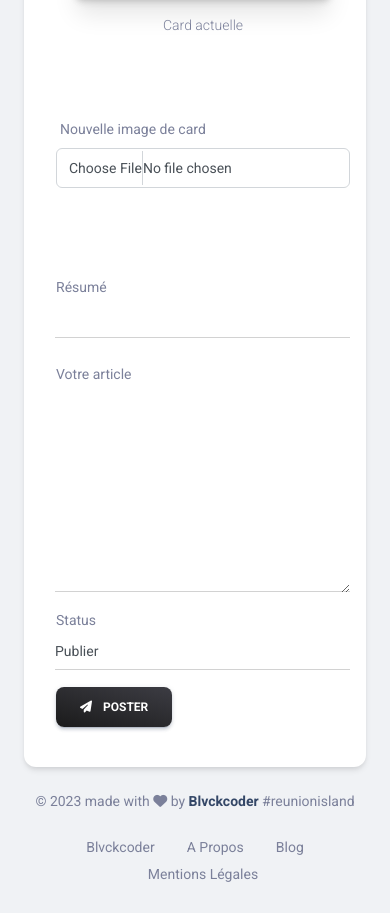
After one commit to blvckcoder/P5-Blog, a PHP site: template templates/backend/forms/editPost.twig in a window 390 px wide. The commit adds this page. Shown: the part 1301-2214 px from the top of the page. Run offline with PHP 8.4, Linux system fonts and the light colour scheme; the template is opened without the code that fills it, so the values that code supplies are empty; some libraries are stand-ins or nearby versions.

Commit message:
FEAT(update): Add update function for post & adjust img paths

```diff
--- /dev/null
+++ b/templates/backend/forms/editPost.twig
@@ -0,0 +1,127 @@
+{% include 'backend/parts/head.twig' %}
+
+<body class="g-sidenav-show bg-gray-200">
+  {% include 'backend/parts/aside.twig' %}
+  <div class="main-content position-relative max-height-vh-100 h-100">
+    {% include 'backend/parts/navbar.twig' %}
+    <div class="container-fluid px-2 px-md-4">
+      <div class="page-header min-height-300 border-radius-xl mt-4"
+        style="background-image: url('https://images.unsplash.com/photo-1531512073830-ba890ca4eba2?ixid=MnwxMjA3fDB8MHxwaG90by1wYWdlfHx8fGVufDB8fHx8&ixlib=rb-1.2.1&auto=format&fit=crop&w=1920&q=80');">
+        <span class="mask  bg-gradient-info opacity-6"></span>
+      </div>
+      <div class="card card-body mx-3 mx-md-4 mt-n6">
+        <div class="row gx-4 mb-2">
+          <!-- FORMULAIRE ARTICLE -->
+          <h4 class="text-center mb-4 mt-5">Modifier un article</h4>
+          <div class="d-flex">
+            <div class="ms-3 w-100">
+              <!-- Action addPost + passer l'id du post -->
+              <!-- -  -  - IMAGE CARD - IMAGE COVER - USER ID - POSTSTATUS -->
+              <form action="/admin/postupdate/{{post.id}}" method="post" enctype="multipart/form-data">
+                <input type="hidden" name="userId" value="1">
+
+                <div class="row">
+                  <div class="input-group input-group-static mb-4">
+                    <label for="title">Titre</label>
+                    <input type="text" class="form-control" id="title" name="title" value="{{post.title}}">
+                  </div>
+                </div>
+
+                                <div class="row my-4">
+                                    <div class="col-xl-4 col-md-6 mb-xl-0">
+                                        <div class="card card-blog card-plain">
+                                            <div class="card-header p-0 mt-n4 mx-3">
+                                                <a class="d-block shadow-xl border-radius-xl">
+                                                    <img src="../../public/{{post.imgCover}}" alt="img-blur-shadow"
+                                                        class="img-fluid shadow border-radius-xl">
+                                                </a>
+                                            </div>
+                                            <div class="card-body p-3">
+                                                <p class="text-center text-sm">Couverture actuelle</p>
+                                            </div>
+                                        </div>
+                                    </div>
+
+                                    <div class="col-xl-6 col-md-6 mb-xl-0 py-6">
+                                        <label class="form-label" for="imgCover">Nouvelle image de couverture</label>
+                                        <div class="input-group input-group-lg input-group-outline mb-3">
+                                            <input type="file" class="form-control" id="imgCover" name="imgCover"
+                                                accept="image/*">
+                                        </div>
+                                    </div>
+                                </div>
+
+                                <div class="row my-4">
+                                    <div class="col-xl-4 col-md-6 mb-xl-0">
+                                        <div class="card card-blog card-plain">
+                                            <div class="card-header p-0 mt-n4 mx-3">
+                                                <a class="d-block shadow-xl border-radius-xl">
+                                                    <img src="../../public/{{post.imgCard}}" alt="img-blur-shadow"
+                                                        class="img-fluid shadow border-radius-xl">
+                                                </a>
+                                            </div>
+                                            <div class="card-body p-3">
+                                                <p class="text-center text-sm">Card actuelle</p>
+                                            </div>
+                                        </div>
+                                    </div>
+                                    <div class="col-xl-6 col-md-6 mb-xl-0 py-5">
+                                        <label class="form-label" for="imgCard">Nouvelle image de card</label>
+                                        <div class="input-group input-group-lg input-group-outline mb-3">
+                                            <input type="file" class="form-control" id="imgCard" name="imgCard"
+                                                accept="image/*">
+                                        </div>
+                                    </div>
+                                </div>
+
+                <div class="mb-4">
+                  <div class="input-group input-group-static">
+                    <label for="excerpt">Résumé</label>
+                    <input type="text" id="excerpt" name="excerpt" value="{{post.excerpt}}" class="form-control">
+                  </div>
+                </div>
+
+                <div class="row my-3">
+                  <div class="input-group  input-group-static">
+                    <label for="content">Votre article</label>
+                    <textarea id="content" name="content" class="form-control" rows="8">{{post.content}}</textarea>
+                  </div>
+                </div>
+
+                <div class="input-group input-group-static my-2">
+                  <label for="postStatus" class="ms-0">Status</label>
+                  <select class="form-control" id="postStatus" name="postStatus">
+                    <option value="published" {% if post.postStatus == 'published' %}selected{% endif %}>Publier</option>
+                    <option value="draft" {% if post.postStatus == 'draft' %}selected{% endif %}>Brouillon
+                    </option>
+                  </select>
+                </div>
+
+
+                <div>
+                  <button type="submit" class="btn bg-gradient-dark pull-end mt-2">
+                    <i class="fa fa-send me-2"></i> Poster
+                  </button>
+                </div>
+              </form>
+
+            </div>
+          </div> <!-- end media-post -->
+        </div>
+
+      </div>
+    </div>
+
+
+
+    {% include 'backend/parts/footer.twig' %}
+</body>
+
+</html>
+
+
+
+
+
+
+</div>
--- a/templates/frontend/home.twig
+++ b/templates/frontend/home.twig
@@ -91,7 +91,7 @@
                     <div class="card">
                       <div class="card-header p-0 m-3 mt-n4 position-relative z-index-2">
                         <a href="post/{{ post.id }}" class="d-block blur-shadow-image">
-                          <img src="../public/{{post.imgCard}}" alt="img-blur-shadow" class="img-fluid border-radius-lg">
+                          <img src="../public/assets/img/cards/{{post.imgCard}}" alt="img-blur-shadow" class="img-fluid border-radius-lg">
                         </a>
                       </div>
                       <div class="card-body pt-2">
--- a/templates/frontend/post.twig
+++ b/templates/frontend/post.twig
@@ -10,7 +10,7 @@
 <!-- HEADER -->
 <header class="bg-gradient-dark">
     <div class="page-header min-vh-75"
-        style="background-image: url('../public/{{post.imgCover}}'); transform: translate3d(0px, 0px, 0px);">
+        style="background-image: url('../public/assets/img/covers/{{post.imgCover}}'); transform: translate3d(0px, 0px, 0px);">
         <span class="mask bg-gradient-dark opacity-6"></span>
         <div class="container">
             <div class="row justify-content-center">
```
Also changed, not shown: public/index.php (+43 -41 lines), src/Controllers/PostController.php (+69 -26 lines), templates/backend/posts.twig (+20 -20 lines), public/Assets/img/cards/bg0.jpg (added), public/Assets/img/covers/405262805_7764399956907691_3664084095584305674_n.jpg (deleted), public/Assets/img/covers/bg2.jpg (added), public/Assets/img/covers/product-2-min.jpg (added).
